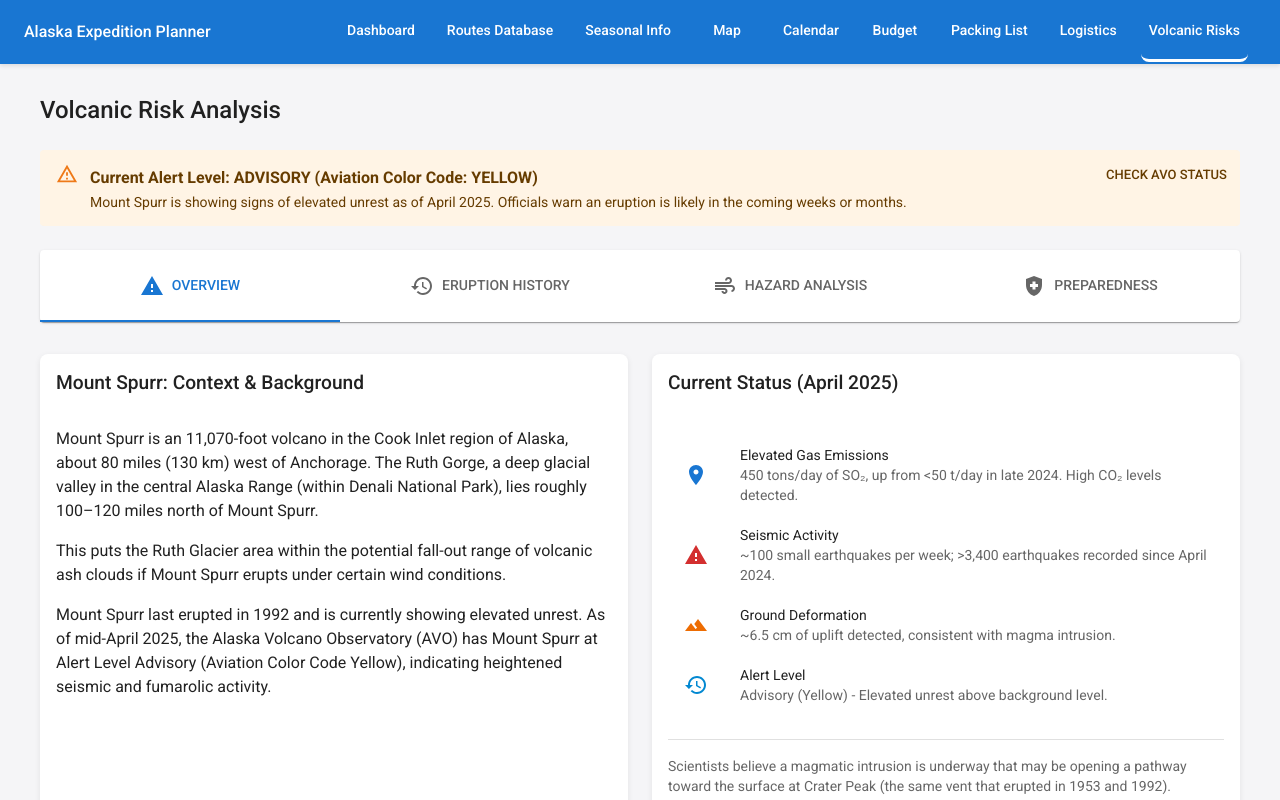
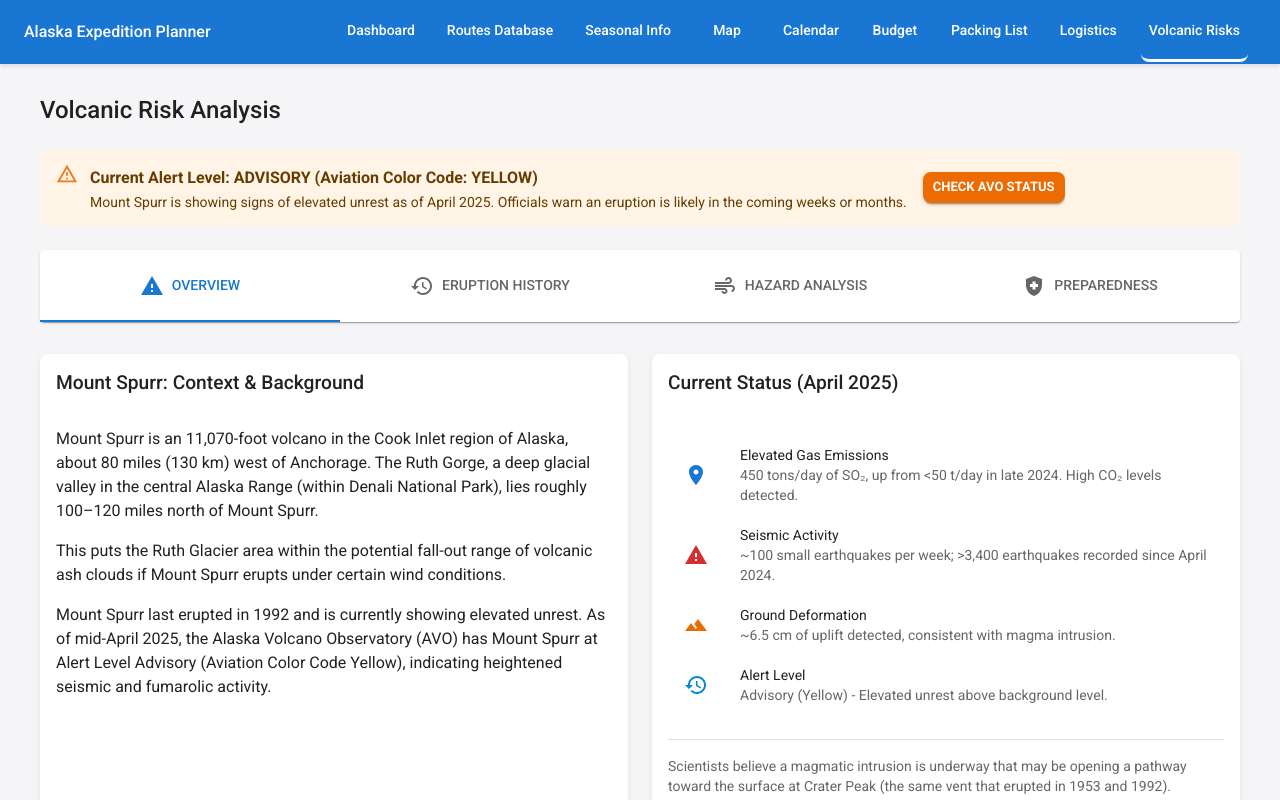
Before and after one commit to jesservillines/alaska-expedition-planner, a React (Create React App) app: page /volcanic-risks in a window 1280 px wide. Shown: the top 800 px of the page. Built offline with nearby package versions, Linux system fonts and the light colour scheme.

Commit message:
Fix CHECK AVO STATUS button functionality in Volcanic Risks page

```diff
--- a/src/pages/VolcanicRisks.js
+++ b/src/pages/VolcanicRisks.js
@@ -150,22 +150,29 @@ const VolcanicRisks = () => {
       <Alert
         severity="warning"
         sx={{ mb: 3 }}
-        action={
-          <Button
-            color="inherit"
-            size="small"
-            href="https://avo.alaska.edu/"
-            target="_blank"
-            rel="noopener noreferrer"
-          >
-            CHECK AVO STATUS
-          </Button>
-        }
       >
+        <Box sx={{ display: 'flex', justifyContent: 'space-between', alignItems: 'center', width: '100%' }}>
+          <Box>
         <Typography variant="subtitle1" sx={{ fontWeight: 'bold' }}>
           Current Alert Level: ADVISORY (Aviation Color Code: YELLOW)
         </Typography>
         Mount Spurr is showing signs of elevated unrest as of April 2025. Officials warn an eruption is likely in the coming weeks or months.
+          </Box>
+          <Box>
+            <Button
+              variant="contained"
+              color="warning"
+              size="small"
+              component="a"
+              href="https://avo.alaska.edu/"
+              target="_blank"
+              rel="noopener noreferrer"
+              sx={{ ml: 2, color: 'white', fontWeight: 'bold' }}
+            >
+              CHECK AVO STATUS
+            </Button>
+          </Box>
+        </Box>
       </Alert>
 
       <Paper sx={{ mb: 4 }}>
```
